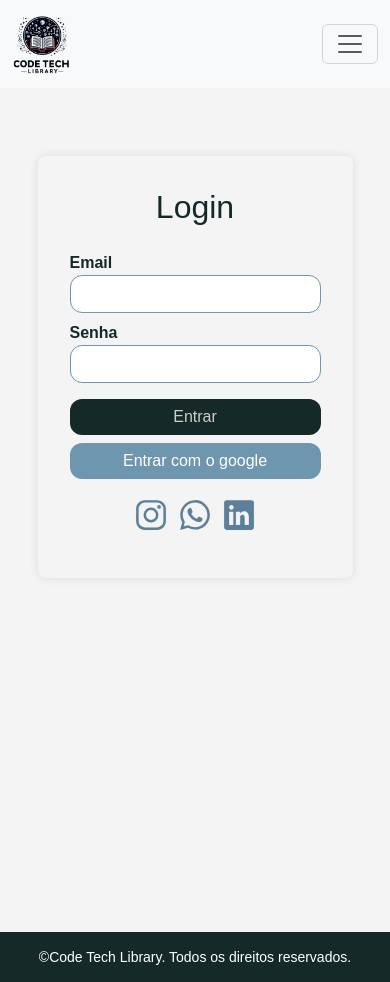
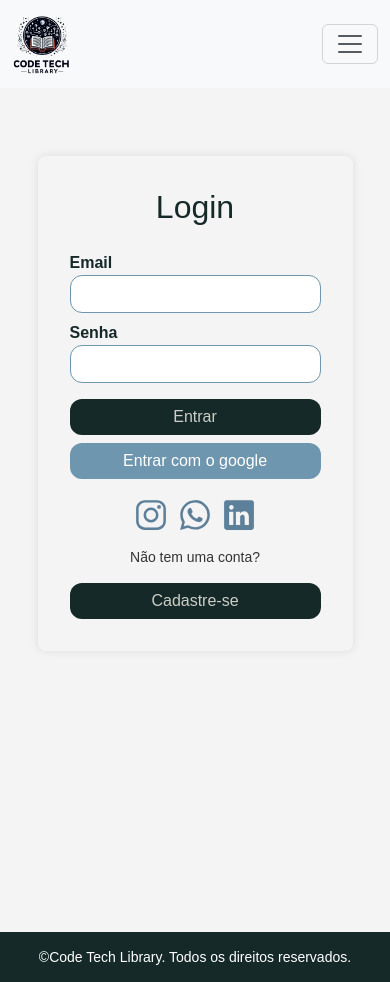
Before and after one commit to reiskaren0228/proj_livraria_soulCode, a React (Vite) app in the folder CodeTechLibrary/: page /login in a window 390 px wide. Built offline with nearby package versions, Linux system fonts and the light colour scheme; no server answers; the database is empty.

Commit message:
Adicionou botão de cadastro no login e ajustou responsividade do card

```diff
--- a/CodeTechLibrary/src/components/CardLivro.css
+++ b/CodeTechLibrary/src/components/CardLivro.css
@@ -9,7 +9,7 @@
     align-items: flex-start; /* Alinha os itens à esquerda */
     box-shadow: 0 4px 8px rgba(0, 0, 0, 0.1);
     transition: transform 0.2s ease-in-out;
-    width: calc(25% - 40px);
+    width: calc(28% - 40px);
     margin: 20px;
 }
 
@@ -64,3 +64,10 @@
     border: none;
     width: 100%;
 }
+
+
+@media (max-width: 940px) {
+ .card-livro {
+    width: calc(40% - 40px);
+}
+}
--- a/CodeTechLibrary/src/components/Menu.jsx
+++ b/CodeTechLibrary/src/components/Menu.jsx
@@ -30,7 +30,9 @@ function Menu() {
     <Navbar expand="lg" className="bg-body-tertiary">
       <Container fluid>
         <Navbar.Brand>
-          <img src={logo} alt="Imagem da logo" width="60" />
+          <a href="/">
+            <img src={logo} alt="Imagem da logo" width="60" />
+          </a>
         </Navbar.Brand>
         <Navbar.Toggle aria-controls="navbarScroll" />
         <Navbar.Collapse id="navbarScroll">
--- a/CodeTechLibrary/src/index.css
+++ b/CodeTechLibrary/src/index.css
@@ -66,6 +66,15 @@ body {
 .form-section .btn-dark:hover {
   background-color: #0f1d1d;
 }
+.link-cadastro {
+  display: flex;
+  flex-direction: column;
+}
+
+.link-cadastro p {
+  text-align: center;
+  font-size: 14px;
+}
 
 .icon-container {
   display: flex;
--- a/CodeTechLibrary/src/pages/Login.jsx
+++ b/CodeTechLibrary/src/pages/Login.jsx
@@ -1,7 +1,7 @@
 import { Button } from "react-bootstrap"
 import { useForm } from "react-hook-form"
 import toast from "react-hot-toast"
-import { useNavigate } from "react-router-dom"
+import { Link, useNavigate } from "react-router-dom"
 import { entrarGoogle, loginUsuario } from "../firebase/auth";
 
 function Login() {
@@ -80,6 +80,10 @@ function Login() {
             <ion-icon name="logo-linkedin"></ion-icon>
           </a>
         </div>
+        <div className="link-cadastro">
+          <p>Não tem uma conta?</p>
+          <Link className="btn btn-dark" to="/cadastro">Cadastre-se </Link>
+        </div>
       </form>
     </main>
   )
```
